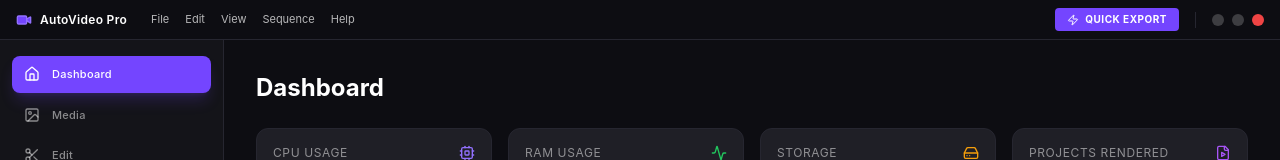
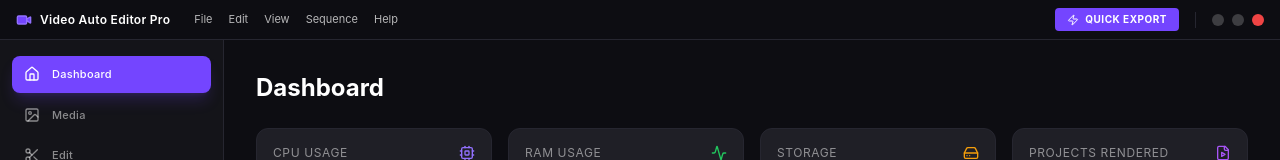
Before and after one commit to Fairoz007/Video-auto-editor, a React (Vite) app: page / in a window 1280 px wide. Shown: the top 160 px of the page. Built offline with nearby package versions, Linux system fonts and the light colour scheme.

Commit message:
chore: rename application to Video Auto Editor and update branding assets

```diff
--- a/electron-builder.yml
+++ b/electron-builder.yml
@@ -1,5 +1,5 @@
-appId: com.fairoz.autovideo.pro
-productName: AutoVideo Pro
+appId: com.fairoz.videoeditor
+productName: Video Auto Editor Pro
 directories:
   buildResources: build
 files:
--- a/package.json
+++ b/package.json
@@ -1,5 +1,5 @@
 {
-  "name": "autovideo-pro",
+  "name": "video-auto-editor",
   "version": "1.0.0",
   "description": "Professional AI-powered video production suite",
   "main": "./out/main/index.js",
--- a/src/main/index.ts
+++ b/src/main/index.ts
@@ -64,7 +64,7 @@ function createWindow(): void {
 }
 
 app.whenReady().then(() => {
-  electronApp.setAppUserModelId('com.fairoz.autovideo.pro')
+  electronApp.setAppUserModelId('com.fairoz.videoeditor')
 
   app.on('browser-window-created', (_, window) => {
     optimizer.watchWindowShortcuts(window)
--- a/src/renderer/index.html
+++ b/src/renderer/index.html
@@ -2,7 +2,7 @@
 <html>
   <head>
     <meta charset="UTF-8" />
-    <title>AutoVideo Pro</title>
+    <title>Video Auto Editor</title>
     <!-- https://developer.mozilla.org/en-US/docs/Web/HTTP/CSP -->
     <meta
       http-equiv="Content-Security-Policy"
--- a/src/renderer/src/App.tsx
+++ b/src/renderer/src/App.tsx
@@ -550,7 +550,7 @@ export default function App(): React.JSX.Element {
         <div className="flex items-center space-x-6 window-no-drag">
           <div className="flex items-center space-x-2 text-brand-400">
             <Video className="w-4 h-4 fill-brand-500" />
-            <span className="font-semibold text-xs tracking-wide text-white">AutoVideo Pro</span>
+            <span className="font-semibold text-xs tracking-wide text-white">Video Auto Editor Pro</span>
           </div>
           <nav className="flex space-x-4 text-[11px] text-white/70">
             <button className="hover:text-white transition-colors">File</button>
```
Also changed, not shown: ChatGPT Image May 14, 2026, 04_30_47 PM-Photoroom.png (added), resources/icon.png, 1 other file (tests, documents, lock files or other folders).
